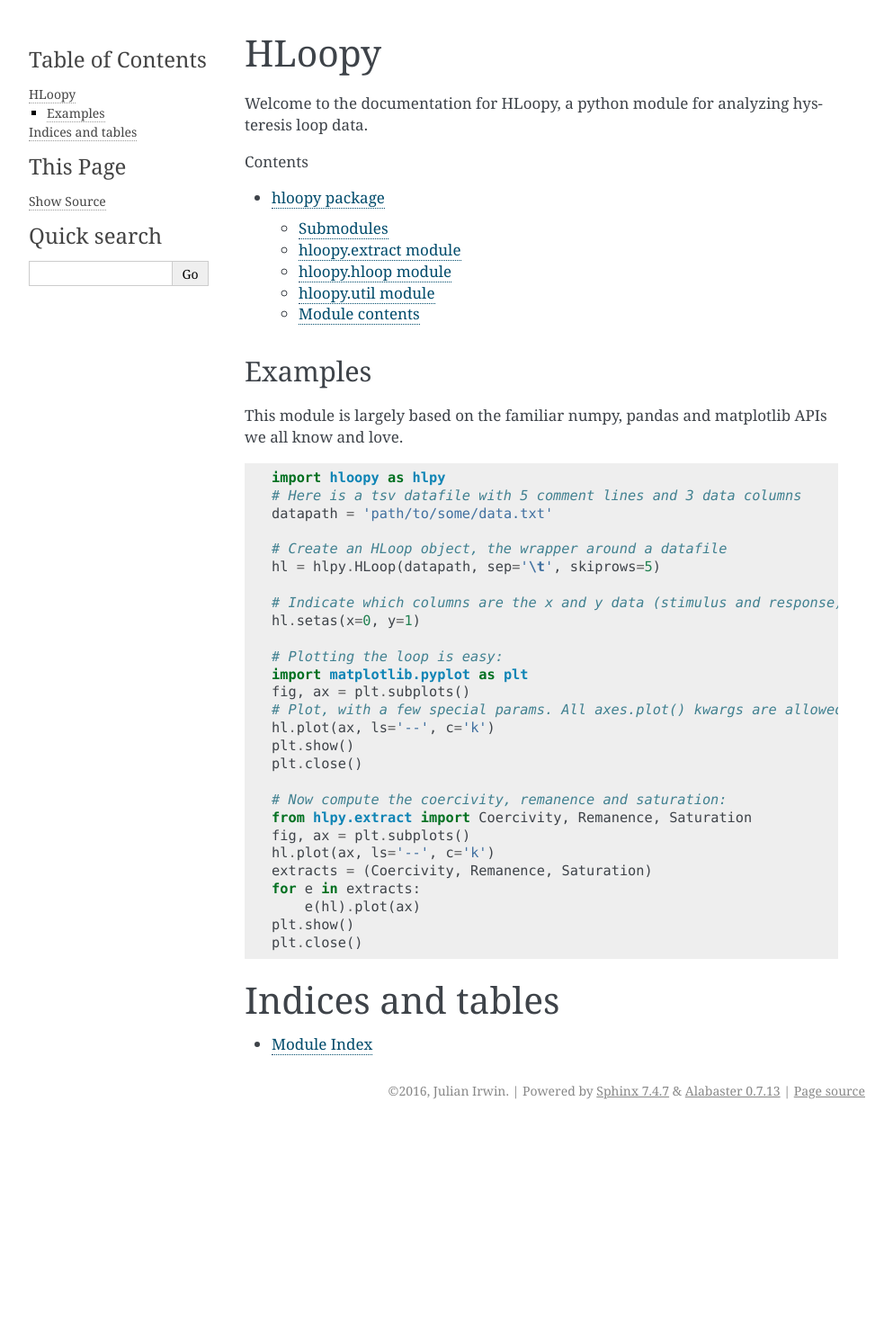
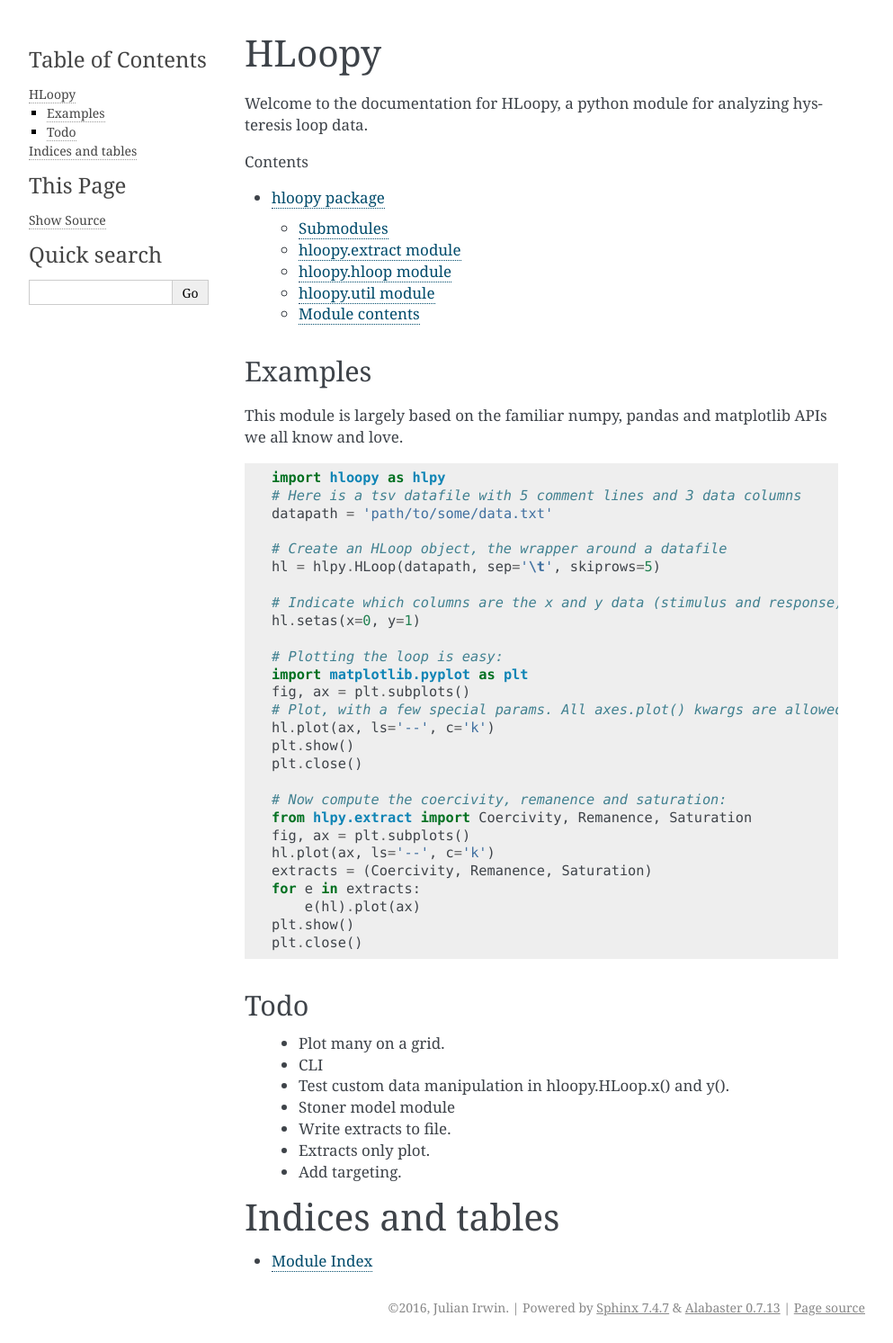
Before and after one commit to julianirwin/hloopy, a Sphinx documentation site: the page built from doc/index.rst, in a window 1280 px wide. Shown: the whole page at 90% size, without its empty margins (148-1141 px from the left). Built offline with Sphinx 7.4.7, drawn with Linux system fonts in a browser that asks for light colours; before the commit the page ends 1252 px from its top, so only the background shows below that.

Commit message:
added todos

```diff
--- a/doc/index.rst
+++ b/doc/index.rst
@@ -53,6 +53,18 @@ APIs we all know and love.
    plt.close()
 
 
+Todo
+----
+
+  - Plot many on a grid.
+  - CLI
+  - Test custom data manipulation in hloopy.HLoop.x() and y().
+  - Stoner model module
+  - Write extracts to file.
+  - Extracts only plot.
+  - Add targeting.
+
+
 
 
 Indices and tables
```
